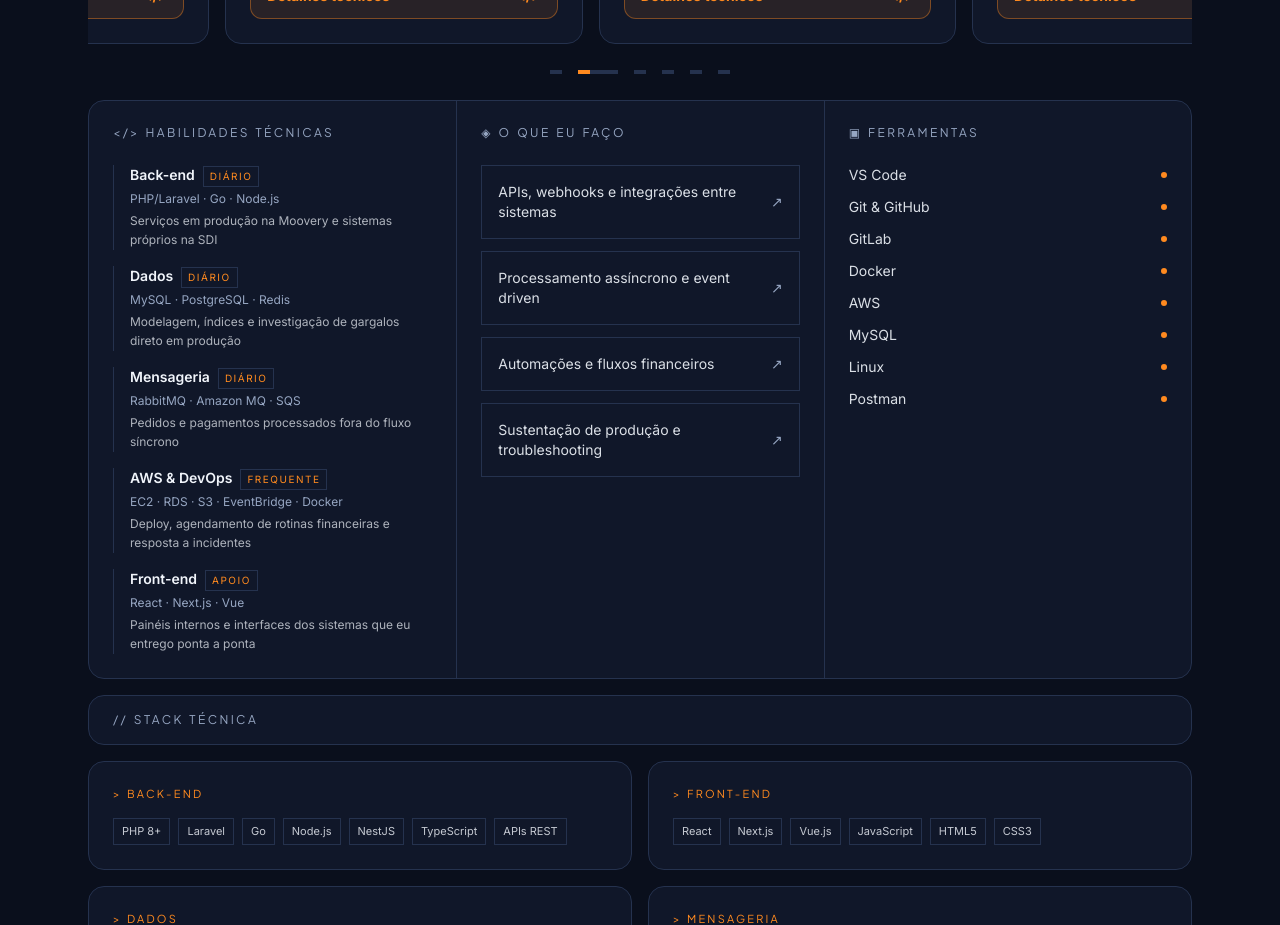
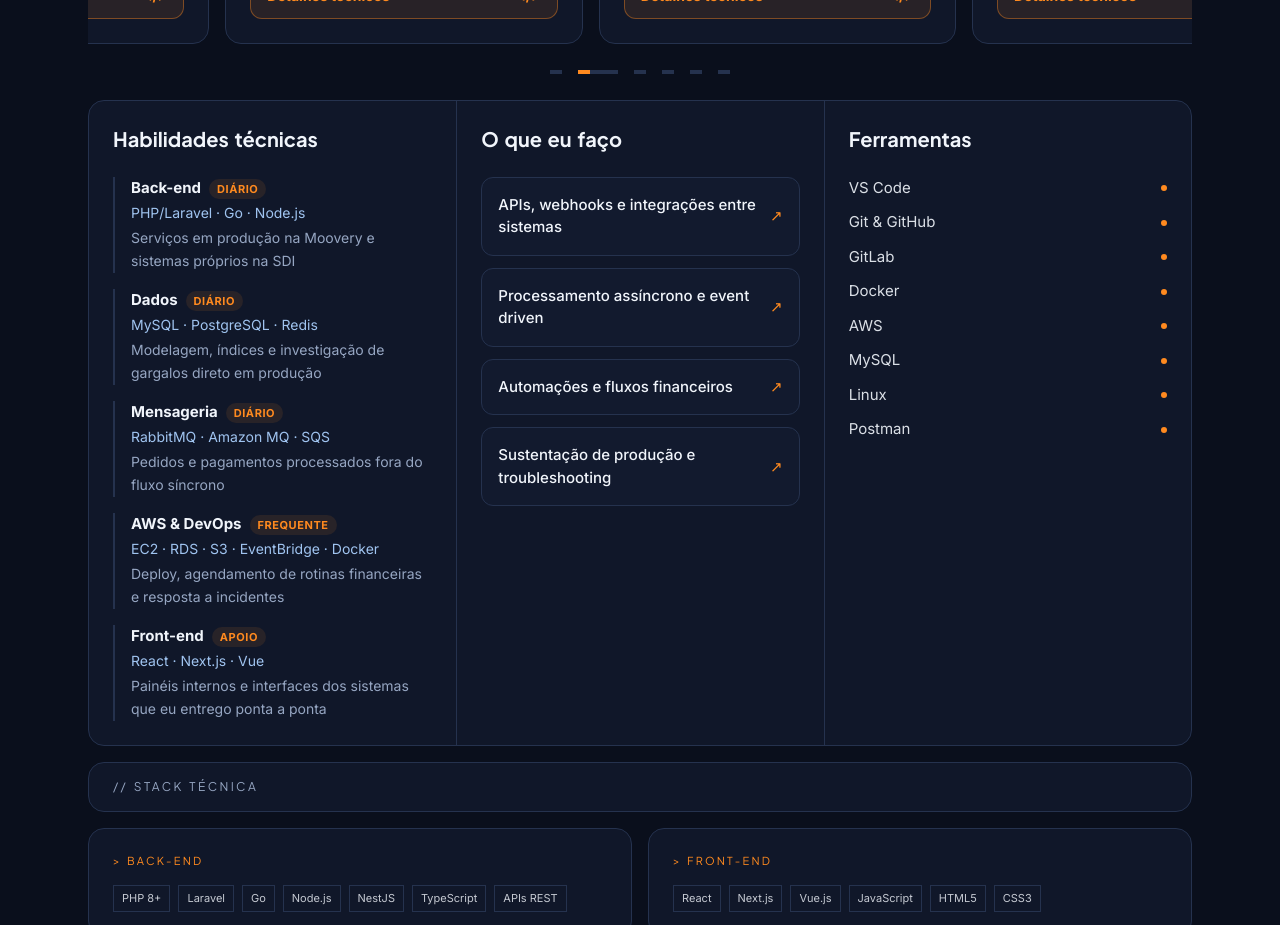
Before and after one commit to IgorMarqx/portfolio, a Next.js app: page / in a window 1280 px wide. Shown: the part 1480-2405 px from the top of the page. Built offline with nearby package versions, Linux system fonts and the light colour scheme.

Commit message:
chore: aprimorar layout e estilos do componente Habilidades

```diff
--- a/src/components/Habilidades.tsx
+++ b/src/components/Habilidades.tsx
@@ -4,22 +4,20 @@ export function Habilidades() {
   return (
     <section className="painel grid divide-y divide-line lg:grid-cols-3 lg:divide-x lg:divide-y-0">
       <div className="p-5 sm:p-6">
-        <h2 className="text-xs tracking-[0.2em] text-muted">
-          &lt;/&gt; HABILIDADES TÉCNICAS
-        </h2>
+        <h2 className="text-lg font-bold sm:text-xl">Habilidades técnicas</h2>
         <ul className="mt-6 space-y-4">
           {habilidades.map((habilidade) => (
-            <li key={habilidade.area} className="border-l border-line pl-4">
+            <li key={habilidade.area} className="border-l-2 border-line pl-4">
               <div className="flex flex-wrap items-baseline gap-x-2 gap-y-1">
-                <span className="text-sm font-semibold text-fg">
+                <span className="text-[15px] font-bold text-fg">
                   {habilidade.area}
                 </span>
-                <span className="border border-line px-1.5 py-0.5 text-[10px] tracking-[0.15em] text-accent">
+                <span className="rounded-full bg-accent/10 px-2 py-0.5 text-[11px] font-bold uppercase tracking-wider text-accent">
                   {habilidade.uso}
                 </span>
               </div>
-              <p className="mt-1 text-xs text-muted">{habilidade.detalhe}</p>
-              <p className="mt-1 text-xs leading-relaxed text-fg/70">
+              <p className="mt-1 text-sm text-sky">{habilidade.detalhe}</p>
+              <p className="mt-1 text-sm leading-relaxed text-muted">
                 {habilidade.onde}
               </p>
             </li>
@@ -28,15 +26,15 @@ export function Habilidades() {
       </div>
 
       <div className="p-5 sm:p-6">
-        <h2 className="text-xs tracking-[0.2em] text-muted">◈ O QUE EU FAÇO</h2>
+        <h2 className="text-lg font-bold sm:text-xl">O que eu faço</h2>
         <ul className="mt-6 space-y-3">
           {servicos.map((servico) => (
             <li
               key={servico}
-              className="flex items-center justify-between gap-3 border border-line px-4 py-4 text-sm text-fg/90"
+              className="flex items-center justify-between gap-3 rounded-xl border border-line bg-panel/50 px-4 py-4 text-[15px] font-medium text-fg"
             >
               {servico}
-              <span className="text-muted" aria-hidden>
+              <span className="text-accent" aria-hidden>
                 ↗
               </span>
             </li>
@@ -45,8 +43,8 @@ export function Habilidades() {
       </div>
 
       <div className="p-5 sm:p-6">
-        <h2 className="text-xs tracking-[0.2em] text-muted">▣ FERRAMENTAS</h2>
-        <ul className="mt-6 space-y-3 text-sm">
+        <h2 className="text-lg font-bold sm:text-xl">Ferramentas</h2>
+        <ul className="mt-6 space-y-3 text-[15px]">
           {ferramentas.map((ferramenta) => (
             <li
               key={ferramenta}
```
